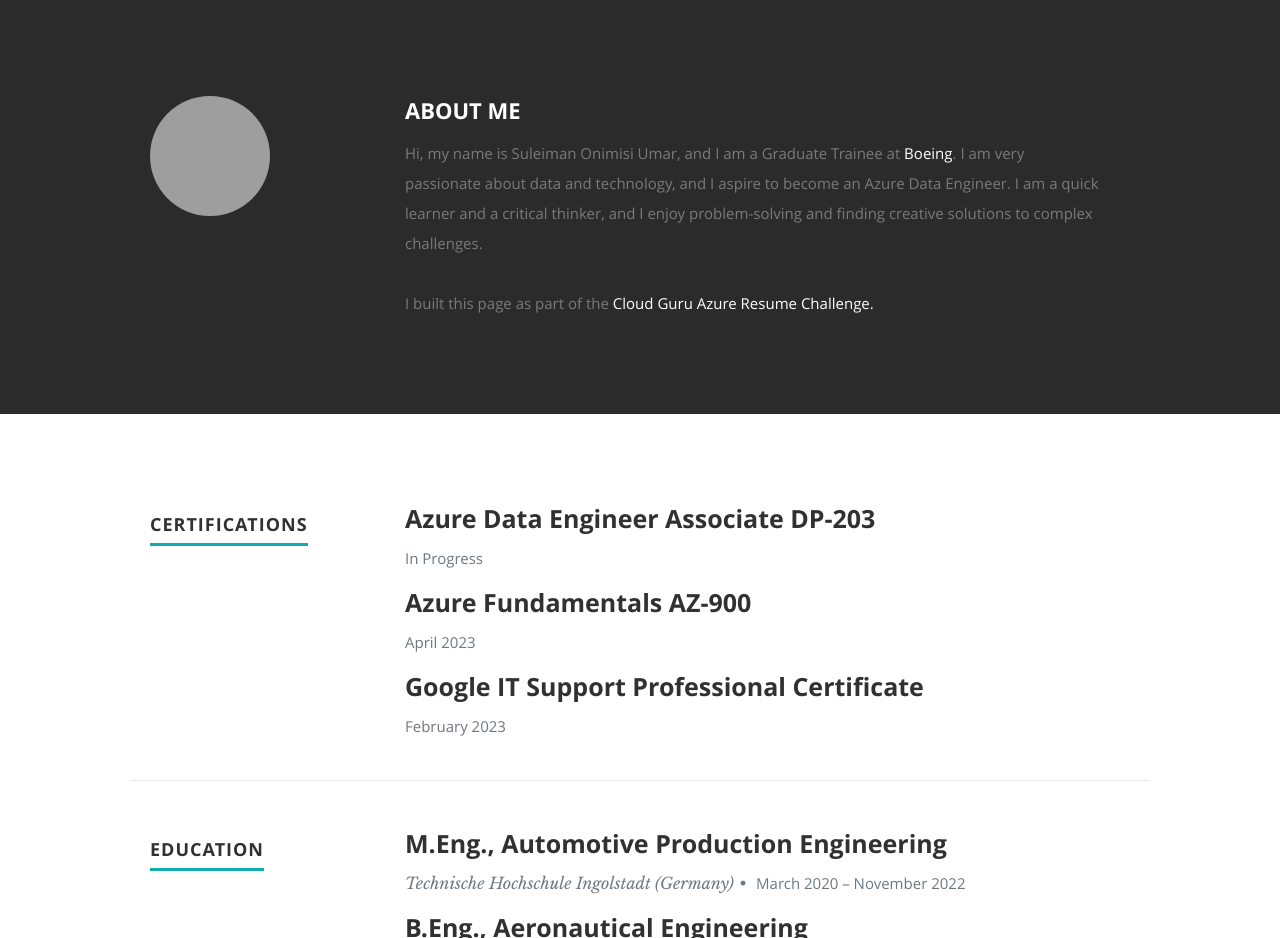
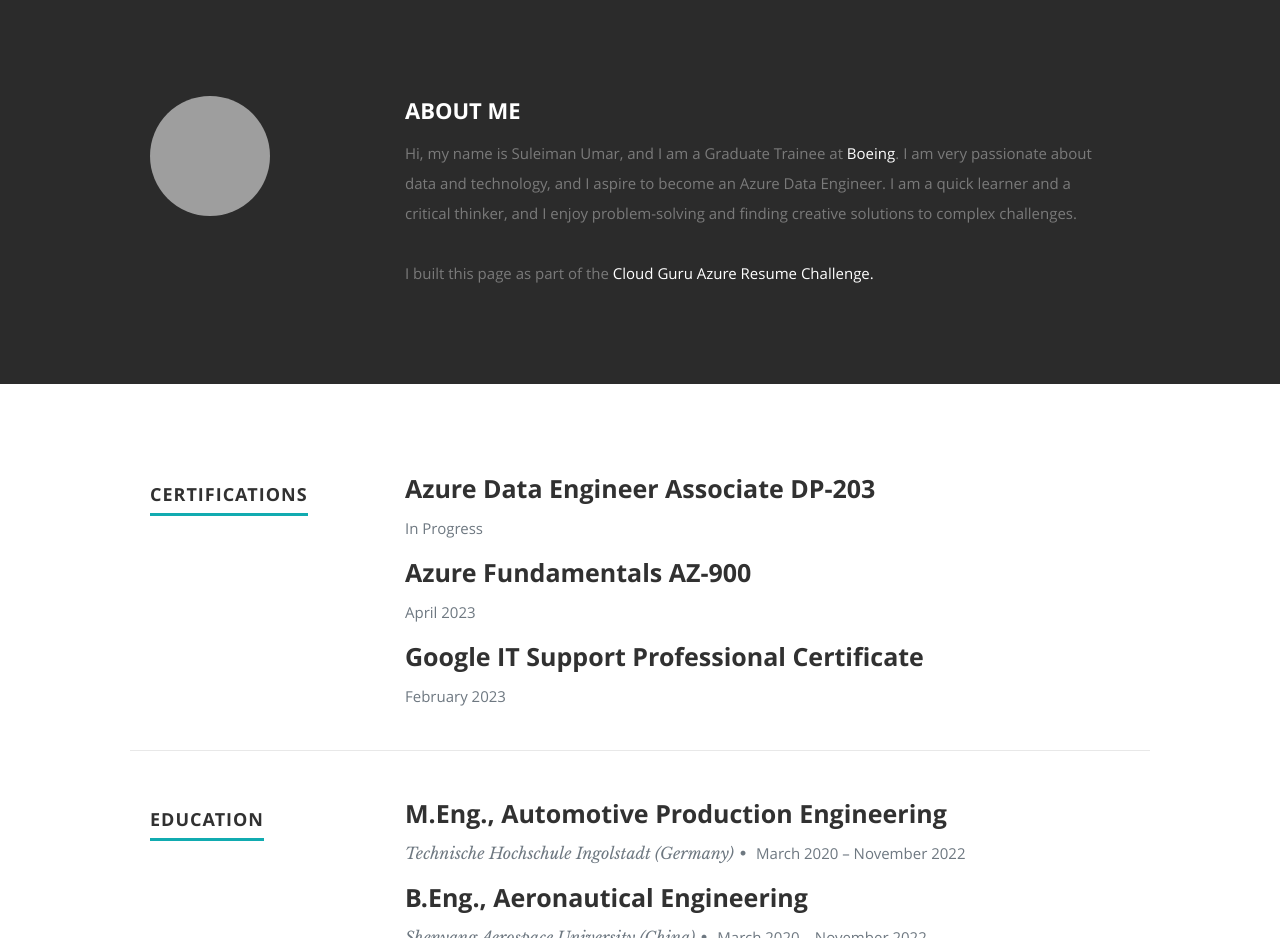
Before and after one commit to SuleimanUmar/azure-resume, a plain HTML site: page frontend/index.html in a window 1280 px wide. Shown: the part 800-1738 px from the top of the page. Drawn offline with nearby package versions, Linux system fonts and the light colour scheme; no server answers; grey boxes are pictures that could not be loaded.

Commit message:
Updated html

```diff
--- a/frontend/index.html
+++ b/frontend/index.html
@@ -88,7 +88,7 @@
 
             <h2>ABOUT ME</h2>
 
-            <p> Hi, my name is Suleiman Onimisi Umar, and I am a <span>Graduate Trainee at <a href="https://www.boeing.com/">Boeing</a></span>. I am very passionate about data and technology,
+            <p> Hi, my name is Suleiman Umar, and I am a <span>Graduate Trainee at <a href="https://www.boeing.com/">Boeing</a></span>. I am very passionate about data and technology,
                and I aspire to become an Azure Data Engineer. I am a quick learner and a critical thinker, and I enjoy problem-solving and finding creative solutions to complex challenges.
 
          </br>
```
